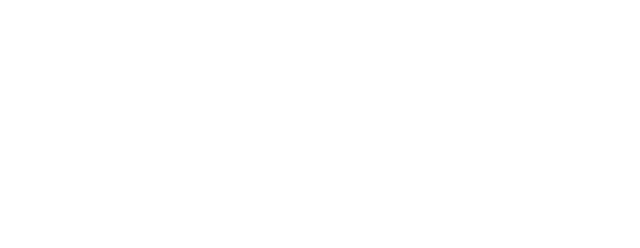
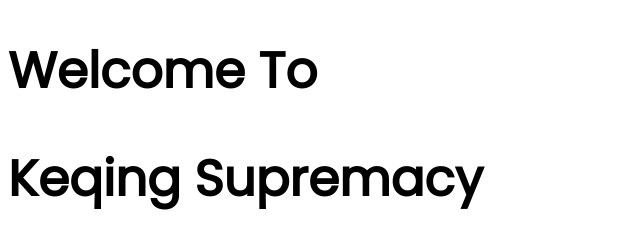
Before and after one commit to IMZihad21/test-portfolio, a plain HTML site: page index.html in a window 1280 px wide. Shown: the whole page, without its empty margins (0-640 px from the left). Drawn offline with Linux system fonts and the light colour scheme.

Commit message:
Import font from Google
Signed-off-by: ZèD <imzihad@gmail.com>

```diff
--- a/index.html
+++ b/index.html
@@ -6,8 +6,12 @@
     <meta name="viewport" content="width=device-width, initial-scale=1.0">
     <title>Portfolio Test</title>
     <link rel="stylesheet" href="style.css">
+    <link rel="preconnect" href="https://fonts.googleapis.com">
+    <link rel="preconnect" href="https://fonts.gstatic.com" crossorigin>
+    <link href="https://fonts.googleapis.com/css2?family=Poppins&display=swap" rel="stylesheet">
 </head>
 <body>
-
+    <h1>Welcome To</h1>
+    <h1>Keqing Supremacy</h1>
 </body>
 </html>
--- a/style.css
+++ b/style.css
@@ -0,0 +1,7 @@
+body {
+    font-family: 'Poppins', sans-serif;
+}
+
+h1 {
+    font-size: 50px;
+}
```
